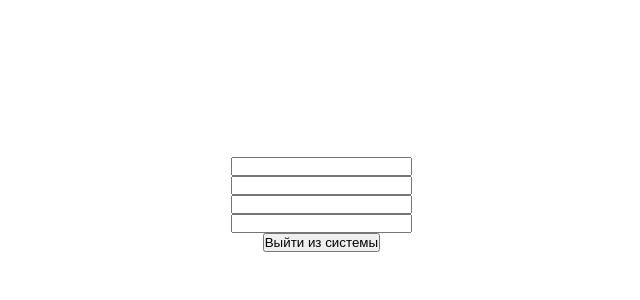
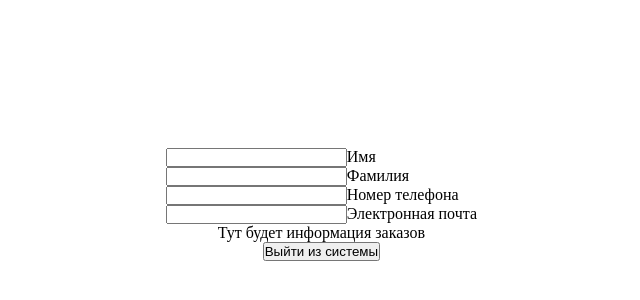
Before and after one commit to OzamaGenova/ProgramIngenering, a plain HTML site: page LK/lk.html in a window 1280 px wide. Shown: the part 246-546 px from the top of the page, without its empty margins (429-1069 px from the left). Drawn offline with Linux system fonts and the light colour scheme.

Commit message:
optimization

```diff
--- a/LK/lk.html
+++ b/LK/lk.html
@@ -9,13 +9,15 @@
 <body>
     <div class="main_menu">
         <div class="personaldata">
-            <a class="first_name"><input type="text" name="Имя,"></a><br>
-            <a class="last_name"><input type="text" name="Фамилию, сцука"></a><br>
-            <a class="phone_number"><input type="number" name="Введите телефон"></a><br>
-            <a class="email"><input type="email" name="Введите почту"></a><br>
+            <a class="first_name"><input type="text" name="Имя,">Имя</a><br>
+            <a class="last_name"><input type="text" name="Фамилию, сцука">Фамилия</a><br>
+            <a class="phone_number"><input type="number" name="Введите телефон">Номер телефона</a><br>
+            <a class="email"><input type="email" name="Введите почту">Электронная почта</a><br>
         </div>
         <div class="orders">
-            <a></a>
+            <a>
+                Тут будет информация заказов
+            </a>
         </div>
         <div class="exit">
             <button>Выйти из системы</button>
```
